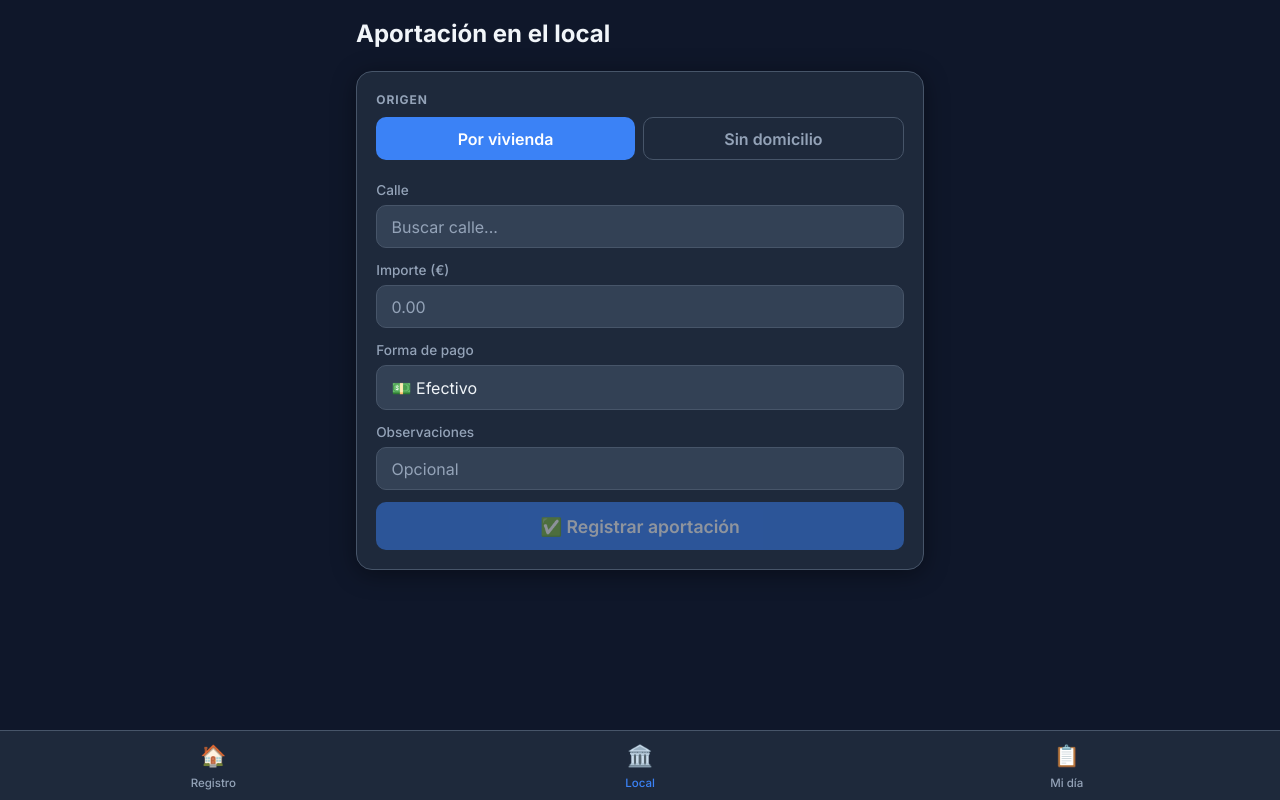
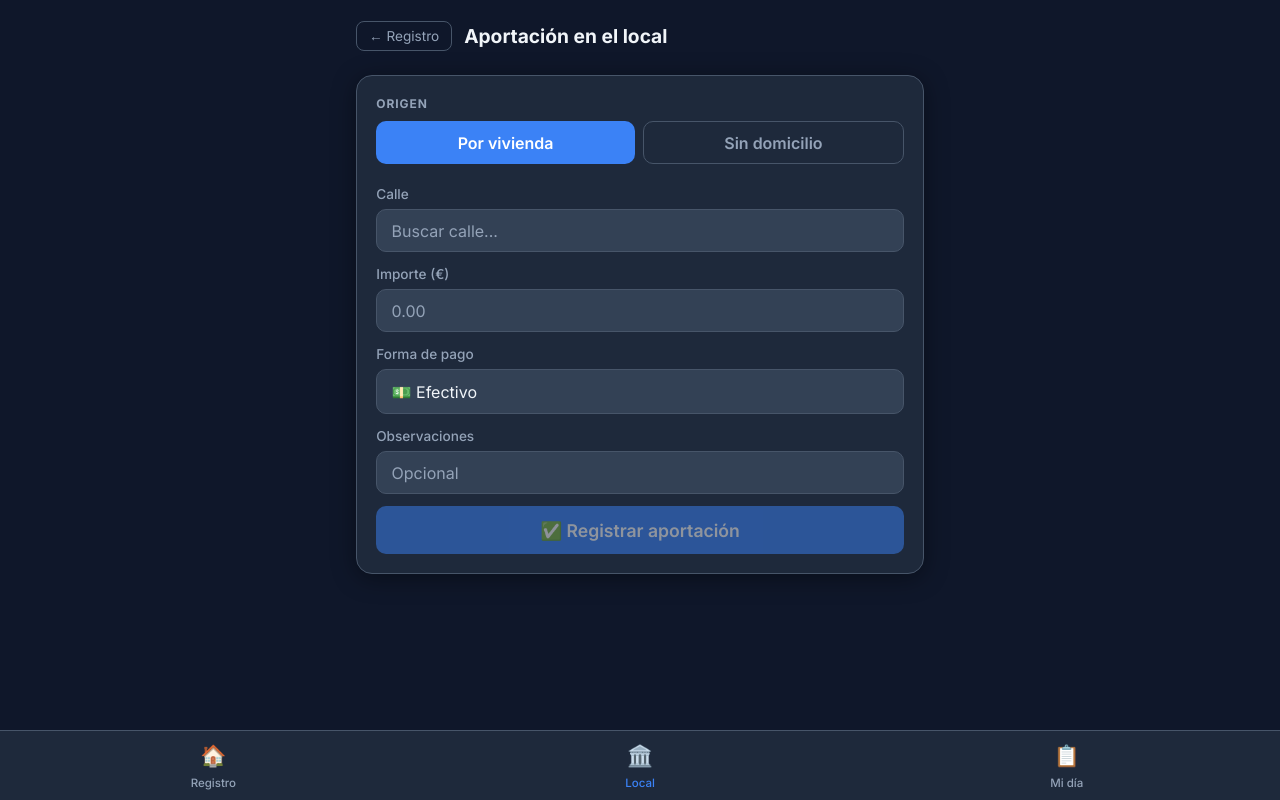
Before and after one commit to angelinho2/AVVVentorrillo_collection, a Vue app in the folder frontend/: page /local in a window 1280 px wide. Built offline with nearby package versions, Linux system fonts and the light colour scheme; sample sign-in values are in the browser's storage.

Commit message:
feat: añadir botones de volver y mejorar navegación
- Creado componente PageHeader con botón volver
- Integrado PageHeader en vistas AportacionLocal, ListadoDia y Dashboard

```diff
--- /dev/null
+++ b/frontend/src/components/PageHeader.vue
@@ -0,0 +1,69 @@
+<template>
+  <div class="page-header">
+    <button v-if="back" class="btn-back" @click="goBack">
+      ← {{ backLabel }}
+    </button>
+    <h1 class="page-title">{{ title }}</h1>
+    <div class="header-right">
+      <slot name="right" />
+    </div>
+  </div>
+</template>
+
+<script setup>
+import { useRouter } from 'vue-router'
+
+const props = defineProps({
+  title: { type: String, required: true },
+  back: { type: String, default: null },      // ruta a la que volver, ej: '/'
+  backLabel: { type: String, default: 'Volver' },
+})
+
+const router = useRouter()
+
+function goBack() {
+  if (props.back) {
+    router.push(props.back)
+  } else {
+    router.back()
+  }
+}
+</script>
+
+<style scoped>
+.page-header {
+  display: flex;
+  align-items: center;
+  gap: 0.75rem;
+  margin-bottom: 1.2rem;
+  min-height: 2.5rem;
+}
+.btn-back {
+  background: none;
+  border: 1px solid var(--clr-border);
+  border-radius: 8px;
+  padding: 0.35rem 0.75rem;
+  font-size: 0.85rem;
+  color: var(--clr-muted);
+  cursor: pointer;
+  white-space: nowrap;
+  transition: all var(--transition);
+  font-family: inherit;
+}
+.btn-back:hover {
+  color: var(--clr-primary);
+  border-color: var(--clr-primary);
+  background: color-mix(in srgb, var(--clr-primary) 8%, transparent);
+}
+.page-title {
+  flex: 1;
+  font-size: 1.2rem;
+  font-weight: 700;
+  margin: 0;
+}
+.header-right {
+  display: flex;
+  align-items: center;
+  gap: 0.5rem;
+}
+</style>
--- a/frontend/src/views/AportacionLocalView.vue
+++ b/frontend/src/views/AportacionLocalView.vue
@@ -1,6 +1,6 @@
 <template>
   <div class="page">
-    <h1 style="margin-bottom:1.2rem">Aportación en el local</h1>
+    <PageHeader title="Aportación en el local" back="/" back-label="Registro" />
 
     <div class="card stack">
       <!-- Buscar por vivienda o nombre libre -->
@@ -61,6 +61,7 @@
 
 <script setup>
 import { ref, computed } from 'vue'
+import PageHeader from '../components/PageHeader.vue'
 import BuscadorCalle from '../components/BuscadorCalle.vue'
 import SelectorVivienda from '../components/SelectorVivienda.vue'
 import api from '../api/client.js'
--- a/frontend/src/views/DashboardView.vue
+++ b/frontend/src/views/DashboardView.vue
@@ -1,6 +1,6 @@
 <template>
   <div class="page">
-    <h1 style="margin-bottom:1.2rem">Panel Admin</h1>
+    <PageHeader title="Panel Admin" back="/" back-label="Registro" />
 
     <!-- Pestañas -->
     <div class="tab-bar">
@@ -176,6 +176,7 @@
 <script setup>
 import { ref, onMounted } from 'vue'
 import { useRouter } from 'vue-router'
+import PageHeader from '../components/PageHeader.vue'
 import api from '../api/client.js'
 import { useAuthStore } from '../stores/auth.js'
 
--- a/frontend/src/views/ListadoDiaView.vue
+++ b/frontend/src/views/ListadoDiaView.vue
@@ -1,11 +1,10 @@
 <template>
   <div class="page">
-    <div style="display:flex;align-items:center;justify-content:space-between;margin-bottom:1rem">
-      <h1>Mi día</h1>
-      <span class="badge badge-success" v-if="totalDia > 0">
-        {{ formatEur(totalDia) }}
-      </span>
-    </div>
+    <PageHeader title="Mi día" back="/" back-label="Registro">
+      <template #right>
+        <span class="badge badge-success" v-if="totalDia > 0">{{ formatEur(totalDia) }}</span>
+      </template>
+    </PageHeader>
 
     <div v-if="cargando" style="display:flex;justify-content:center;padding:2rem">
       <div class="spinner"></div>
@@ -82,6 +81,7 @@
 
 <script setup>
 import { ref, computed, onMounted } from 'vue'
+import PageHeader from '../components/PageHeader.vue'
 import api from '../api/client.js'
 import { useAuthStore } from '../stores/auth.js'
 
```
